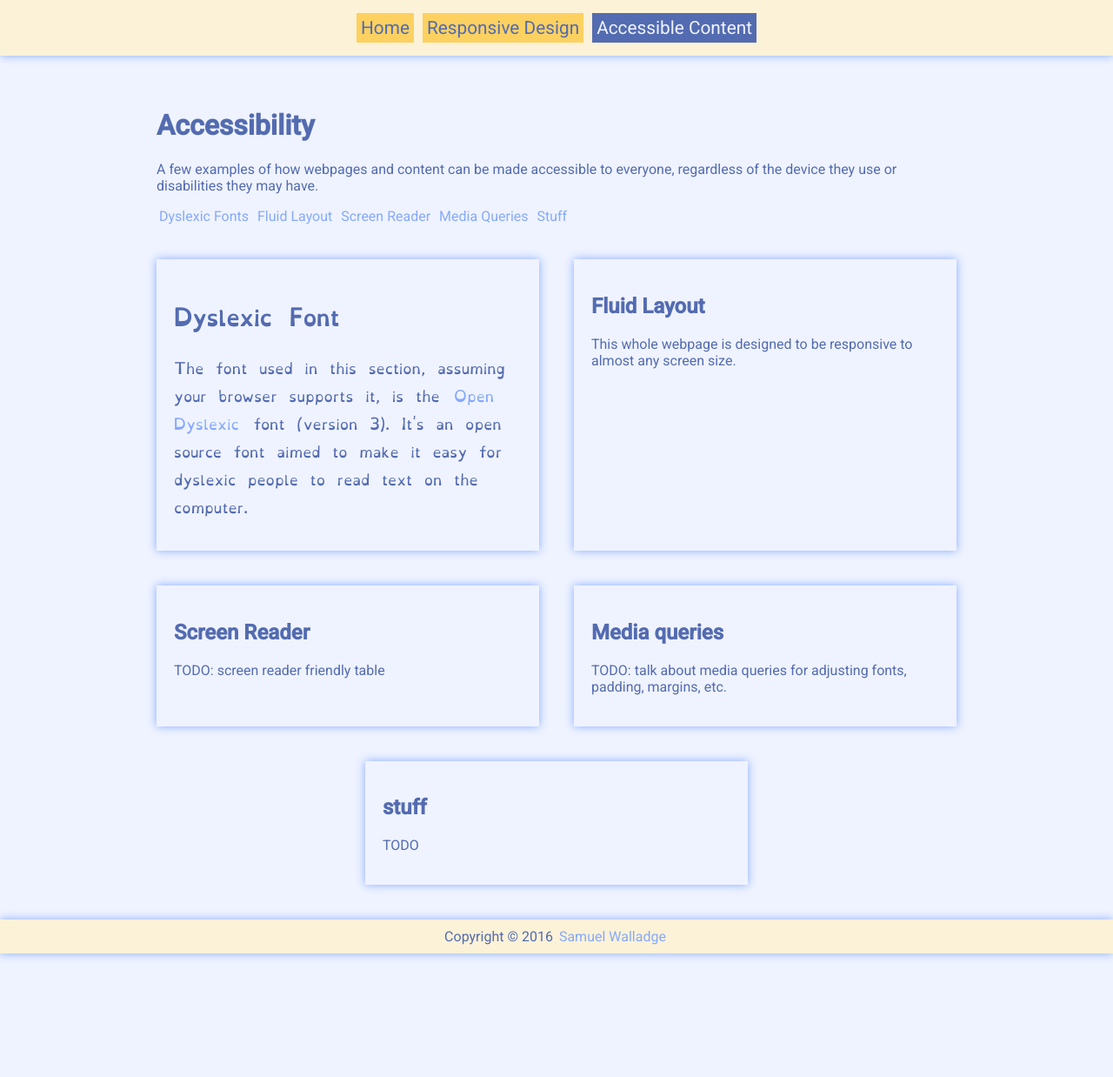
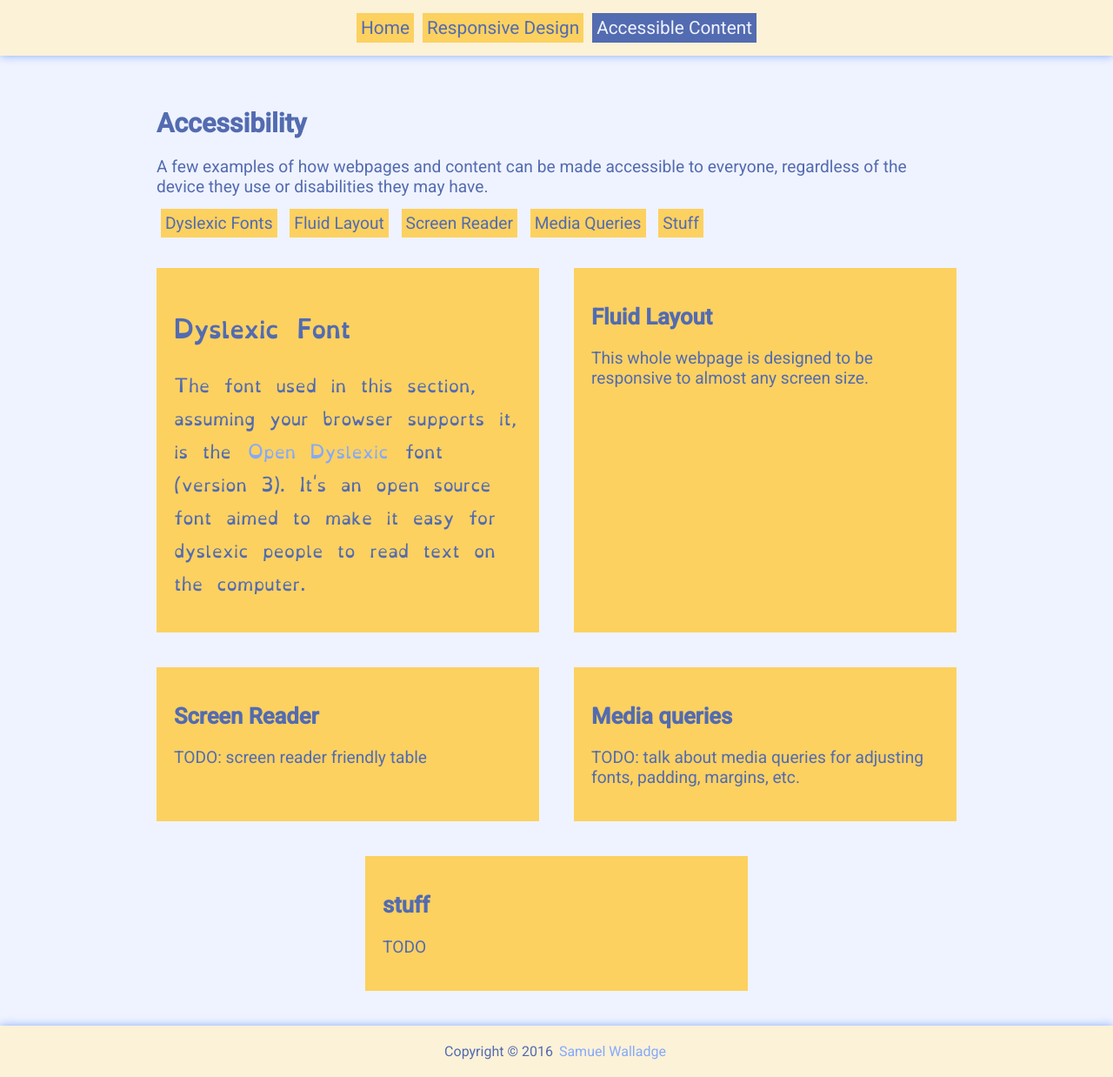
Before and after one commit to swalladge/hit226-a1, a Jekyll site: the page built from accessible.html, in a window 1280 px wide. Shown: the whole page at 87% size. Built offline with Jekyll 4.4.1, drawn with Linux system fonts in a browser that asks for light colours.

Commit message:
adding font sizes

```diff
--- a/_sass/_elements.scss
+++ b/_sass/_elements.scss
@@ -35,3 +35,15 @@
   white-space: -hp-pre-wrap;  /* HP Printers */
   word-wrap: break-word;      /* IE 5+ */
 }
+
+h1 {
+  font-size: 1.9rem;
+}
+
+h2 {
+  font-size: 1.6rem;
+}
+
+h3 {
+  font-size: 1.4rem;
+}
--- a/_sass/_headerfooter.scss
+++ b/_sass/_headerfooter.scss
@@ -42,8 +42,8 @@
   text-align: center;
   clear: both;
   box-shadow: 0 0 10px $shadow-color;
-  padding-top: 10px;
-  padding-bottom: 10px;
+  padding-top: 20px;
+  padding-bottom: 20px;
 }
 
 footer, header {
--- a/_sass/_layout.scss
+++ b/_sass/_layout.scss
@@ -31,6 +31,7 @@
 /* page content layout */
 
 .page-content-wrapper {
+  font-size: 1.2rem;
   max-width: 1200px;
   margin: 0 auto;
   flex: 2;
@@ -87,8 +88,10 @@
   max-width: 400px;
   min-width: 400px;
   padding: 20px;
-  box-shadow: 0 0 10px $shadow-color;
+  // box-shadow: 0 0 10px $shadow-color;
   margin: 20px;
+  color: $color-a1;
+  background-color: $color-a4;
 }
 
 
--- a/accessible.html
+++ b/accessible.html
@@ -9,11 +9,11 @@
         A few examples of how webpages and content can be made accessible to everyone, regardless of the device they use or disabilities they may have.
       </p>
       <nav>
-        <a href="#dyslexic">Dyslexic Fonts</a>
-        <a href="#responsive">Fluid Layout</a>
-        <a href="#screen-reader">Screen Reader</a>
-        <a href="#mediaqueries">Media Queries</a>
-        <a href="#stuff">Stuff</a>
+        <a class="nav-item" href="#dyslexic">Dyslexic Fonts</a>
+        <a class="nav-item" href="#responsive">Fluid Layout</a>
+        <a class="nav-item" href="#screen-reader">Screen Reader</a>
+        <a class="nav-item" href="#mediaqueries">Media Queries</a>
+        <a class="nav-item" href="#stuff">Stuff</a>
       </nav>
     </section>
 
```
